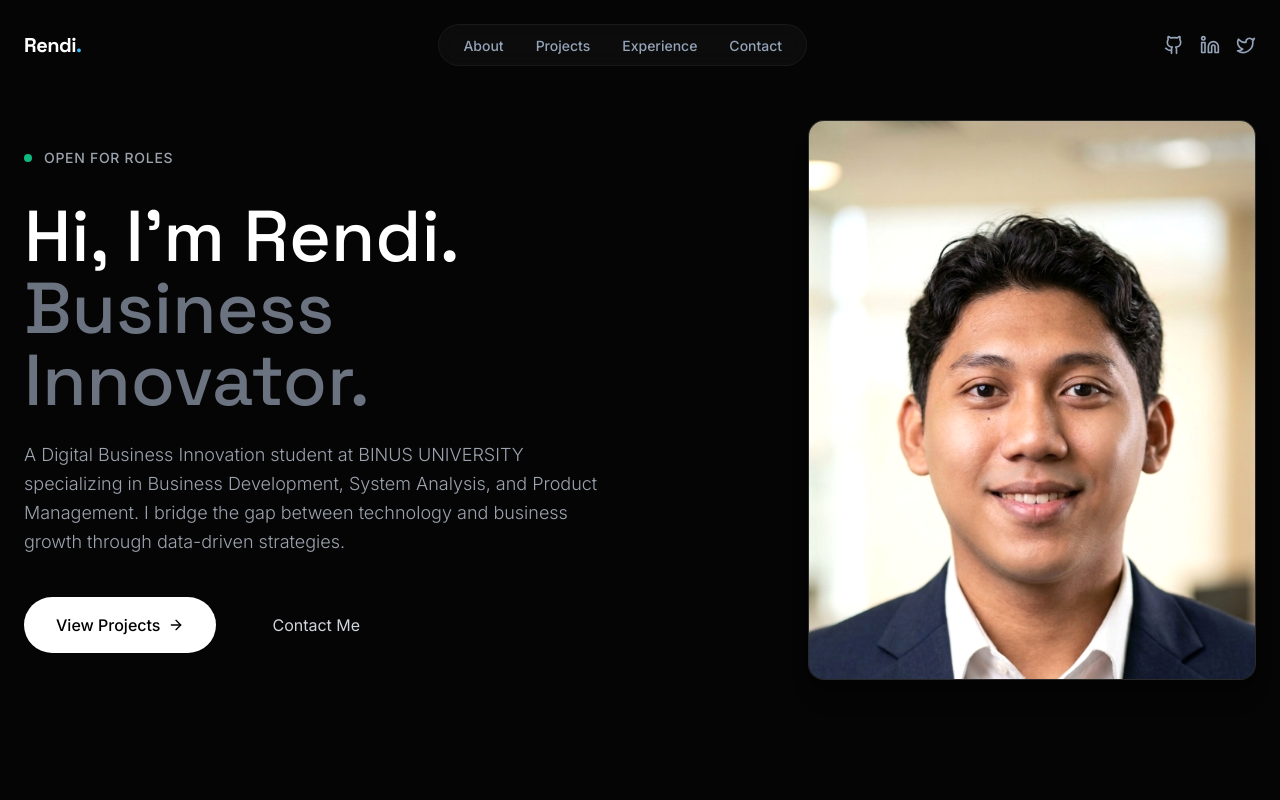
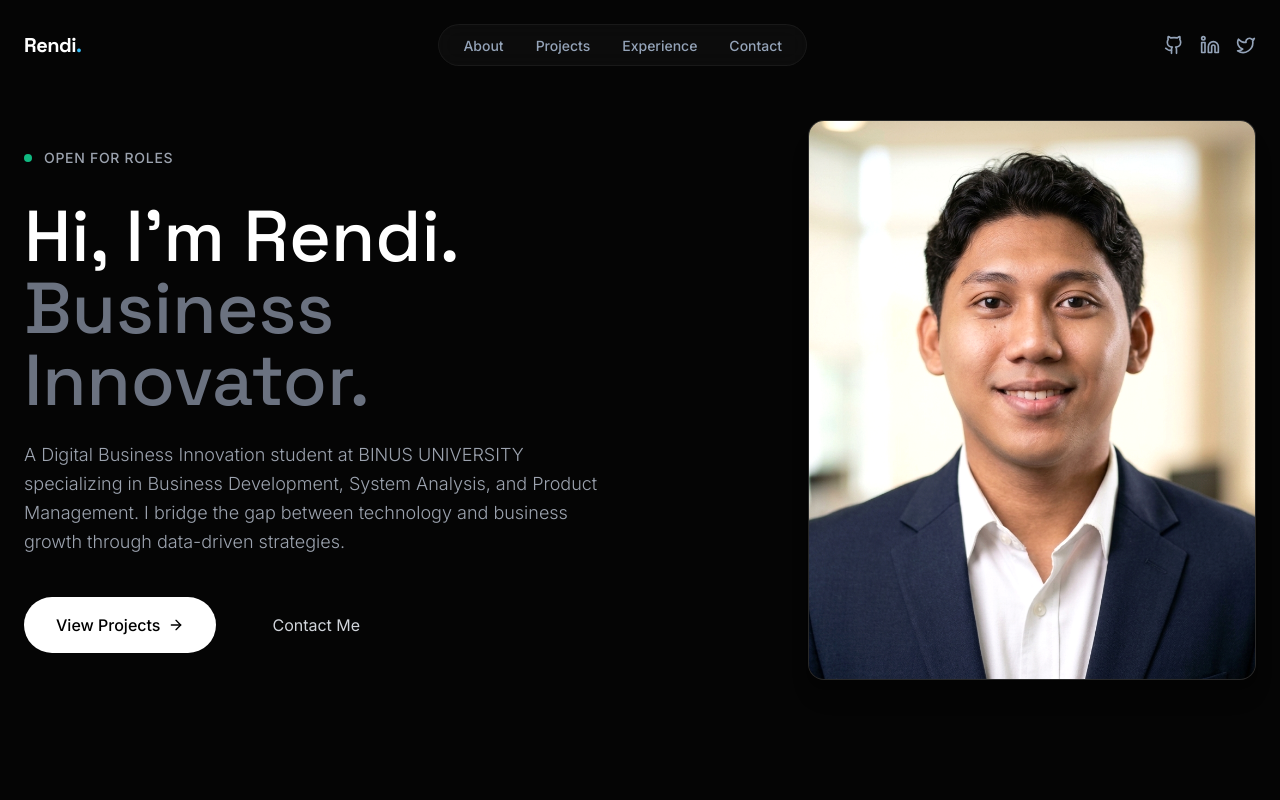
Before and after one commit to rendiody0911/porto, a Next.js app: page / in a window 1280 px wide. Shown: the top 800 px of the page. Built offline with nearby package versions, Linux system fonts and the light colour scheme.

Commit message:
Update profile photo with modern AI-enhanced version

```diff
--- a/components/Hero.tsx
+++ b/components/Hero.tsx
@@ -73,9 +73,8 @@ export default function Hero() {
             {/* Subtle glow effect behind the image on hover */}
             <div className="absolute inset-0 bg-gradient-to-t from-black/60 via-transparent to-transparent opacity-0 group-hover:opacity-100 transition-opacity duration-500 z-10 pointer-events-none" />
 
-            {/* eslint-disable-next-line @next/next/no-img-element */}
             <img
-              src="/profile.jpg"
+              src="/profile-modern.png"
               alt="Rendi Ody Setiawan"
               className="w-full h-full object-cover object-top brightness-105 contrast-105 group-hover:scale-105 transition-transform duration-700 ease-out"
             />
```
Also changed, not shown: public/profile-modern.png (added).
